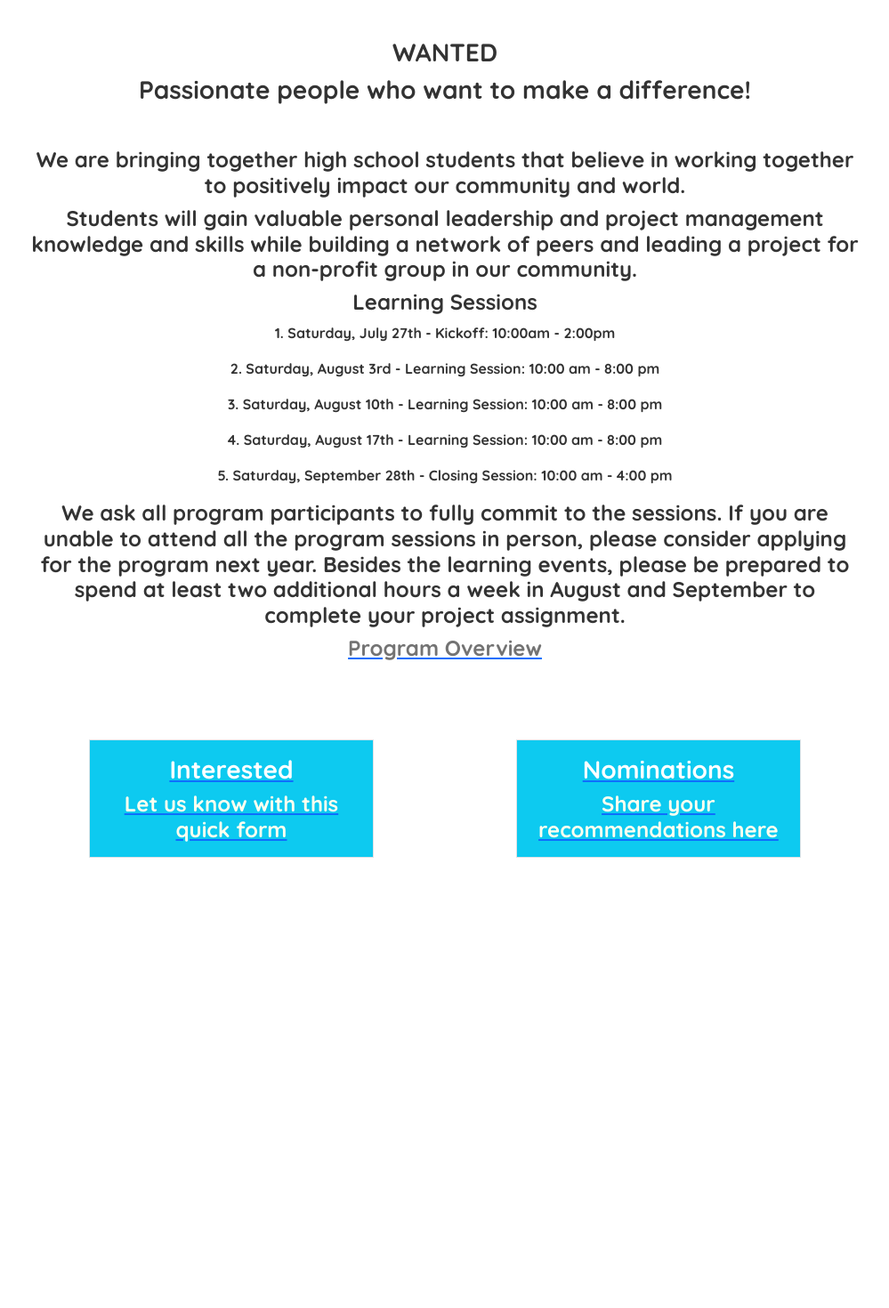
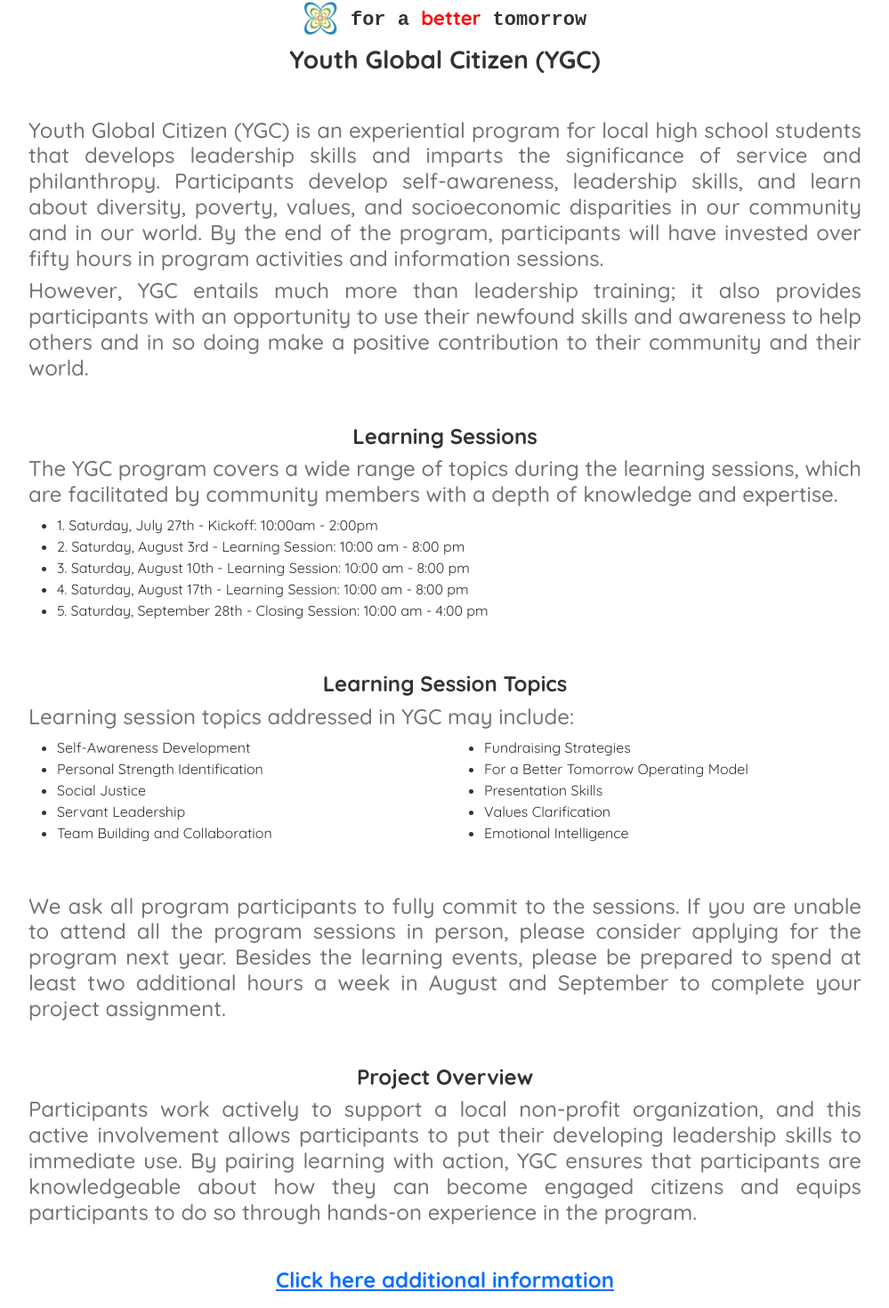
Before and after one commit to RahulVarunGit/mcia-react, a React (Create React App) app: page /ygc2024 in a window 1280 px wide. Shown: the part 380-1850 px from the top of the page at 89% size, without its empty margins (140-1139 px from the left). Before the commit the page ends 1564 px from the top, so only its background shows below. Built offline with nearby package versions, Linux system fonts and the light colour scheme.

Commit message:
YGC 2024 updates

```diff
--- a/src/javascript/YGC.js
+++ b/src/javascript/YGC.js
@@ -5,7 +5,6 @@
 const YGC = () => {
 
   return(
-
 
 
 
@@ -41,6 +40,22 @@
 <h4 className="justify c737373">The YGC program covers a wide range of topics during the learning sessions, which are facilitated by community members with a depth of knowledge and expertise.</h4>
 </div>
 
+<div className="row">
+
+<div className="col-sm">
+
+<ul>
+<li >1. Saturday, July 27th - Kickoff: 10:00am - 2:00pm</li>
+<li >2. Saturday, August 3rd - Learning Session: 10:00 am - 8:00 pm</li>
+<li >3. Saturday, August 10th - Learning Session: 10:00 am - 8:00 pm</li>
+<li >4. Saturday, August 17th - Learning Session: 10:00 am - 8:00 pm</li>
+<li >5. Saturday, September 28th - Closing Session: 10:00 am - 4:00 pm</li>
+</ul>
+
+</div>
+
+</div >
+
 <p >&nbsp;&nbsp;</p>
 <div>
 <h4 className="center-align c737373"><b >Learning Session Topics</b></h4>
@@ -52,8 +67,7 @@
 
 <div className="row">
 
-    <div className="col-sm"
->
+<div className="col-sm">
 
 <ul>
 <li >Self-Awareness Development</li>
@@ -65,8 +79,7 @@
 
 </div>
 
-    <div className="col-sm"
->
+<div className="col-sm">
 
 <ul>
 <li >Fundraising Strategies</li>
@@ -82,6 +95,11 @@
 
 <p >&nbsp;&nbsp;</p>
 <div>
+<h4 className="justify c737373">We ask all program participants to fully commit to the sessions. If you are unable to attend all the program sessions in person, please consider applying for the program next year. Besides the learning events, please be prepared to spend at least two additional hours a week in August and September to complete your project assignment.</h4>
+</div>
+
+<p >&nbsp;&nbsp;</p>
+<div>
 <h4 className="center-align c737373"><b >Project Overview</b></h4>
 </div>
 
@@ -91,10 +109,45 @@
 
 <p >&nbsp;&nbsp;</p>
 <div>
-    <h4 className="center-align cBlue"><b ><a href="http://tinyurl.com/ygc-nom">Click here to Nominate a Student</a></b></h4>
+<h4 className="center-align cBlue"><b ><a href="https://docs.google.com/document/d/10si-3x2quUG_PT_Ppa_HlaUJcNVAvY86asyzwmrNayU/edit#heading=h.6jynaot9cbnq">Click here additional information</a></b></h4>
+</div>
+
+<p >&nbsp;&nbsp;</p>
+<div className="row">
+
+<div className="col-sm-1 ">
+
+</div>
+
+<div className="col-sm-4 bg-info border">
+
+<p ></p>
+<h3 className="center-align c-white"   ><a href="http://tinyurl.com/ygc-app"><b><span className="c-white">Interested</span></b></a></h3>
+<h4 className="center-align c-ivory"   ><a href="http://tinyurl.com/ygc-app"><b><span className="c-ivory">Let us know with this quick form</span></b></a></h4>
+<p ></p>
+</div>
+
+<div className="col-sm-2 ">
+
+</div>
+
+<div className="col-sm-4  bg-info border">
+
+<p ></p>
+<h3 className="center-align c-white"   ><a href="http://tinyurl.com/ygc-nom"><b><span className="c-white">Nominations</span></b></a></h3>
+<h4 className="center-align c-ivory"   ><a href="http://tinyurl.com/ygc-nom"><b><span className="c-ivory">Share your recommendations here</span></b></a></h4>
+<p ></p>
+</div>
+
+<div className="col-sm-1 ">
+
 </div>
 
 </div>
+
+<p >&nbsp;&nbsp;</p>
+</div>
+
 
 
 
--- a/src/javascript/YGC/ygc2024.js
+++ b/src/javascript/YGC/ygc2024.js
@@ -13,45 +13,107 @@
 <div className="container">
 <YGCnav ></YGCnav>
 <div>
-<p className="center-align c-gray"><img src="/images/ygc/2024/YGC_2024.png"alt="YGC 2024" width="300" height="150" className="rounded center-align" ></img></p>
+<p className="center-align"><img src="/images/ygc/logo.png"alt="YGC 2023" width="150" height="150" className="rounded center center-align" ></img></p>
+</div>
+
+<div>
+<h2 className="fbt-title"><img src="/images/homePage/Logo.jpg"alt="" width="40" height="40" className="rounded"/>  for a <span className="fbt-title-sub">better</span> tomorrow </h2>
+</div>
+
+<div>
+<h3 className="center-align c-gray"><b >Youth Global Citizen (YGC)</b></h3>
 </div>
 
 <p >&nbsp;&nbsp;</p>
 <div>
-<h3 className="center-align c-gray"><b >WANTED</b></h3>
+<h4 className="justify c737373">Youth Global Citizen (YGC) is an experiential program for local high school students that develops leadership skills and imparts the significance of service and philanthropy.  Participants develop self-awareness, leadership skills, and learn about diversity, poverty, values, and socioeconomic disparities in our community and in our world. By the end of the program, participants will have invested over fifty hours in program activities and information sessions.</h4>
 </div>
 
 <div>
-<h3 className="center-align"><b >Passionate people who want to make a difference!</b></h3>
+<h4 className="justify c737373">However, YGC entails much more than leadership training; it also provides participants with an opportunity to use their newfound skills and awareness to help others and in so doing make a positive contribution to their community and their world.</h4>
 </div>
 
 <p >&nbsp;&nbsp;</p>
 <div>
-<h4 className="center-align c-gray"><b >We are bringing together high school students that believe in working together to positively impact our community and world. </b></h4>
+<h4 className="center-align c737373"><b >Learning Sessions</b></h4>
 </div>
 
 <div>
-<h4 className="center-align c-gray"><b >Students will gain valuable personal leadership and project management knowledge and skills while building a network of peers and leading a project for a non-profit group in our community.</b></h4>
+<h4 className="justify c737373">The YGC program covers a wide range of topics during the learning sessions, which are facilitated by community members with a depth of knowledge and expertise.</h4>
+</div>
+
+<div className="row">
+
+<div className="col-sm">
+
+<ul>
+<li >1. Saturday, July 27th - Kickoff: 10:00am - 2:00pm</li>
+<li >2. Saturday, August 3rd - Learning Session: 10:00 am - 8:00 pm</li>
+<li >3. Saturday, August 10th - Learning Session: 10:00 am - 8:00 pm</li>
+<li >4. Saturday, August 17th - Learning Session: 10:00 am - 8:00 pm</li>
+<li >5. Saturday, September 28th - Closing Session: 10:00 am - 4:00 pm</li>
+</ul>
+
+</div>
+
+</div >
+
+<p >&nbsp;&nbsp;</p>
+<div>
+<h4 className="center-align c737373"><b >Learning Session Topics</b></h4>
 </div>
 
 <div>
-<h4 className="center-align c-gray"><b >Learning Sessions</b></h4>
-<p className="center-align c-gray"><b >1. Saturday, July 27th - Kickoff: 10:00am - 2:00pm</b></p>
-<p className="center-align c-gray"><b >2. Saturday, August 3rd - Learning Session: 10:00 am - 8:00 pm</b></p>
-<p className="center-align c-gray"><b >3. Saturday, August 10th - Learning Session: 10:00 am - 8:00 pm</b></p>
-<p className="center-align c-gray"><b >4. Saturday, August 17th - Learning Session: 10:00 am - 8:00 pm</b></p>
-<p className="center-align c-gray"><b >5. Saturday, September 28th - Closing Session: 10:00 am - 4:00 pm</b></p>
+<h4 className="justify c737373">Learning session topics addressed in YGC may include:</h4>
+</div>
+
+<div className="row">
+
+<div className="col-sm">
+
+<ul>
+<li >Self-Awareness Development</li>
+<li >Personal Strength Identification</li>
+<li >Social Justice</li>
+<li >Servant Leadership</li>
+<li >Team Building and Collaboration</li>
+</ul>
+
+</div>
+
+<div className="col-sm">
+
+<ul>
+<li >Fundraising Strategies</li>
+<li >For a Better Tomorrow Operating Model</li>
+<li >Presentation Skills</li>
+<li >Values Clarification</li>
+<li >Emotional Intelligence</li>
+</ul>
+
+</div>
+
+</div >
+
+<p >&nbsp;&nbsp;</p>
+<div>
+<h4 className="justify c737373">We ask all program participants to fully commit to the sessions. If you are unable to attend all the program sessions in person, please consider applying for the program next year. Besides the learning events, please be prepared to spend at least two additional hours a week in August and September to complete your project assignment.</h4>
+</div>
+
+<p >&nbsp;&nbsp;</p>
+<div>
+<h4 className="center-align c737373"><b >Project Overview</b></h4>
 </div>
 
 <div>
-<h4 className="center-align c-gray"><b >We ask all program participants to fully commit to the sessions. If you are unable to attend all the program sessions in person, please consider applying for the program next year. Besides the learning events, please be prepared to spend at least two additional hours a week in August and September to complete your project assignment.</b></h4>
-</div>
-
-<div>
-<h4 className="center-align c-gray"><b ><a href="https://tinyurl.com/ygc-overview"><b><span className="c-gray">Program Overview</span></b></a></b></h4>
+<h4 className="justify c737373">Participants work actively to support a local non-profit organization, and this active involvement allows participants to put their developing leadership skills to immediate use. By pairing learning with action, YGC ensures that participants are knowledgeable about how they can become engaged citizens and equips participants to do so through hands-on experience in the program.</h4>
 </div>
 
 <p >&nbsp;&nbsp;</p>
+<div>
+<h4 className="center-align cBlue"><b ><a href="https://docs.google.com/document/d/10si-3x2quUG_PT_Ppa_HlaUJcNVAvY86asyzwmrNayU/edit#heading=h.6jynaot9cbnq">Click here additional information</a></b></h4>
+</div>
+
 <p >&nbsp;&nbsp;</p>
 <div className="row">
 
@@ -86,10 +148,8 @@
 </div>
 
 <p >&nbsp;&nbsp;</p>
-<p >&nbsp;&nbsp;</p>
-<p >&nbsp;</p>
-<p >&nbsp;&nbsp;</p>
 </div>
+
 
 
 
```
Lines whose indentation alone changed are shown as unchanged.
